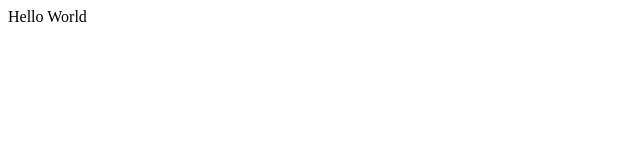
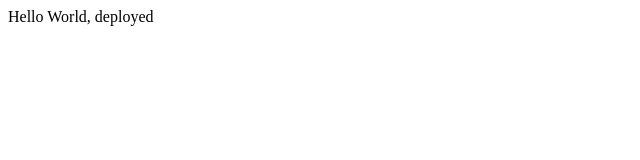
Before and after one commit to luispa-91/testsite, a plain HTML site: page index.html in a window 1280 px wide. Shown: the full height of the page, 0-640 px from the left. Drawn offline with Linux system fonts and the light colour scheme.

Commit message:
Initial deployment

```diff
--- a/index.html
+++ b/index.html
@@ -8,6 +8,6 @@
     <![endif]-->
   </head>
   <body>
-    Hello World
+    Hello World, deployed
   </body>
 </html>
```
